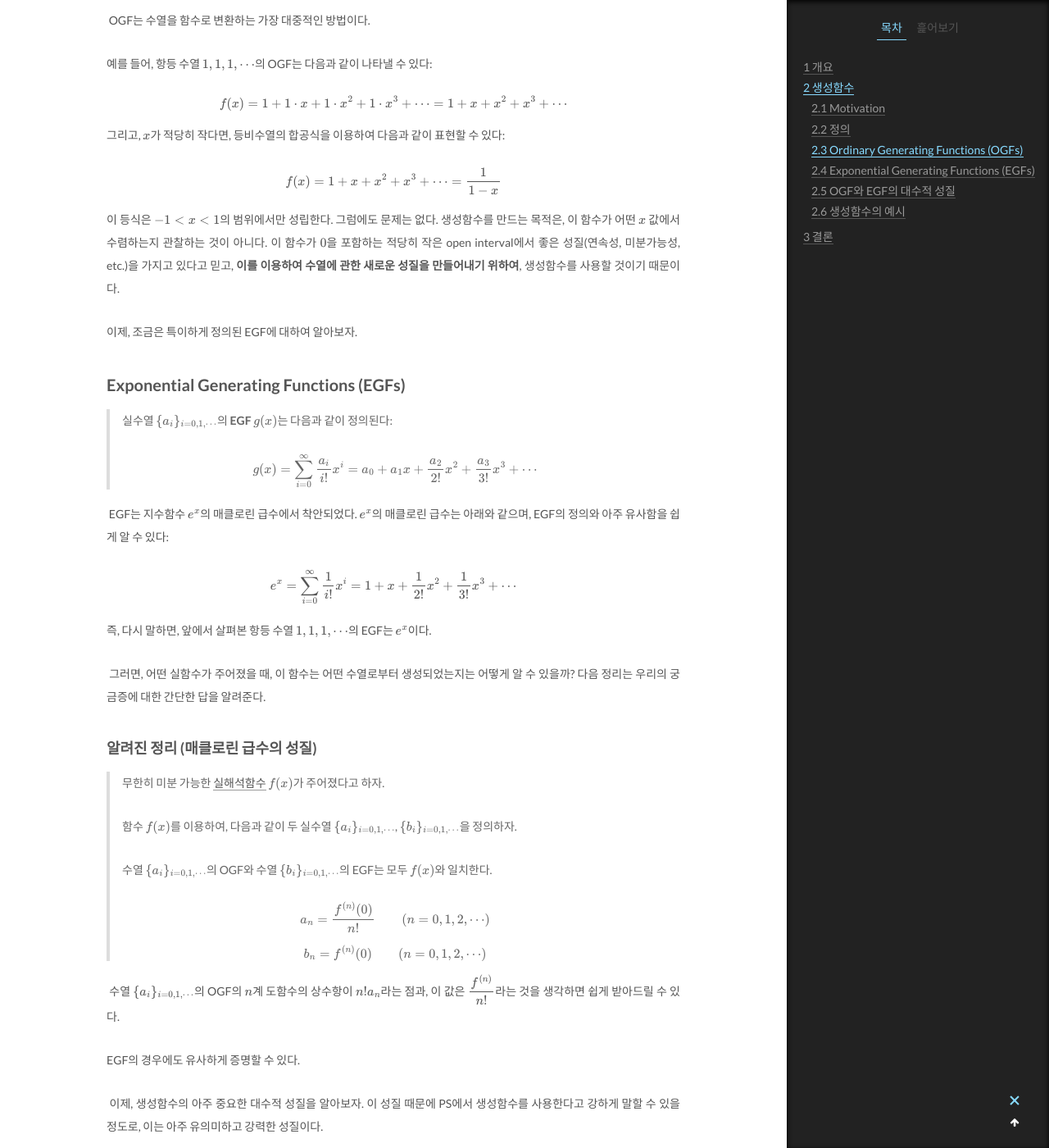
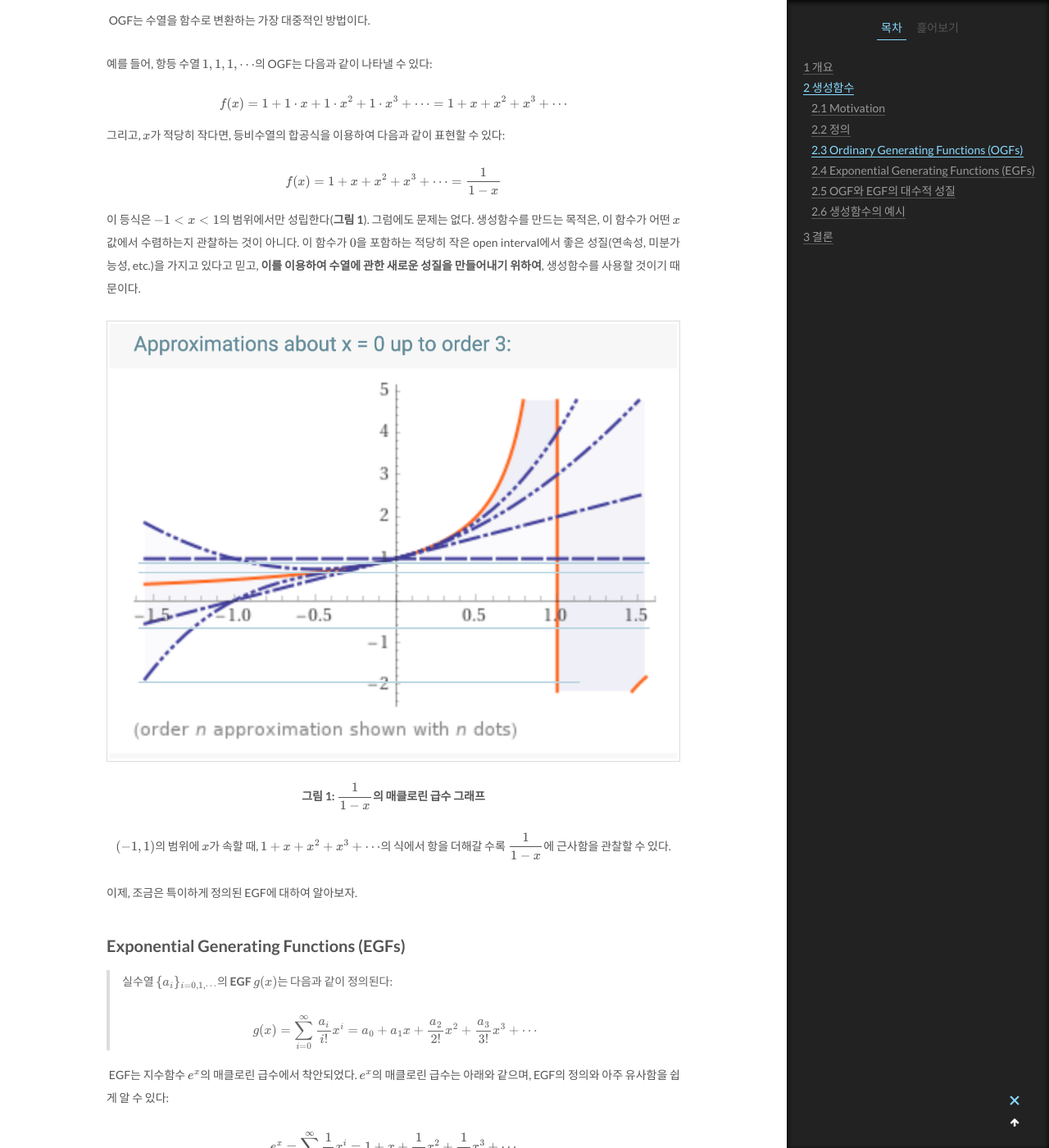
Before and after one commit to youngyojun/youngyojun.github.io, a Jekyll site: the page built from _posts/2021-04-18-generating-functions-1.md, in a window 1280 px wide and 1400 px high, scrolled down 1938 px. Shown: the whole window at 82% size. Built offline with Jekyll 4.4.1, drawn with Linux system fonts in a browser that asks for light colours; formulas are drawn with MathJax 3; comment, search, counter and statistics services are not loaded.

Commit message:
ADD images

```diff
--- a/_posts/2021-04-18-generating-functions-1.md
+++ b/_posts/2021-04-18-generating-functions-1.md
@@ -68,7 +68,13 @@ $$ f(x) = 1 + 1 \cdot x + 1 \cdot x^2 + 1 \cdot x^3 + \cdots = 1 + x + x^2 + x^3
 
 $$ f(x) = 1 + x + x^2 + x^3 + \cdots = \frac{1}{1-x} $$
 
-이 등식은 $-1 < x < 1$의 범위에서만 성립한다. 그럼에도 문제는 없다. 생성함수를 만드는 목적은, 이 함수가 어떤 $x$ 값에서 수렴하는지 관찰하는 것이 아니다. 이 함수가 $0$을 포함하는 적당히 작은 open interval에서 좋은 성질(연속성, 미분가능성, etc.)을 가지고 있다고 믿고, **이를 이용하여 수열에 관한 새로운 성질을 만들어내기 위하여**, 생성함수를 사용할 것이기 때문이다.
+이 등식은 $-1 < x < 1$의 범위에서만 성립한다(**그림 1**). 그럼에도 문제는 없다. 생성함수를 만드는 목적은, 이 함수가 어떤 $x$ 값에서 수렴하는지 관찰하는 것이 아니다. 이 함수가 $0$을 포함하는 적당히 작은 open interval에서 좋은 성질(연속성, 미분가능성, etc.)을 가지고 있다고 믿고, **이를 이용하여 수열에 관한 새로운 성질을 만들어내기 위하여**, 생성함수를 사용할 것이기 때문이다.
+
+![](https://youngyojun.github.io/assets/images/posts/2021-04-18-generating-functions-1/taylor1.png)
+
+<p style="text-align: center;"><b>그림 1: $\displaystyle \frac{1}{1-x}$의 매클로린 급수 그래프</b></p>
+
+<p style="text-align: center;">$(-1, 1)$의 범위에 $x$가 속할 때, $1 + x + x^2 + x^3 + \cdots$의 식에서 항을 더해갈 수록 $\displaystyle \frac{1}{1-x}$에 근사함을 관찰할 수 있다.</p>
 
 
 
```
Also changed, not shown: assets/images/posts/2021-04-18-generating-functions-1/taylor1.png (added).
